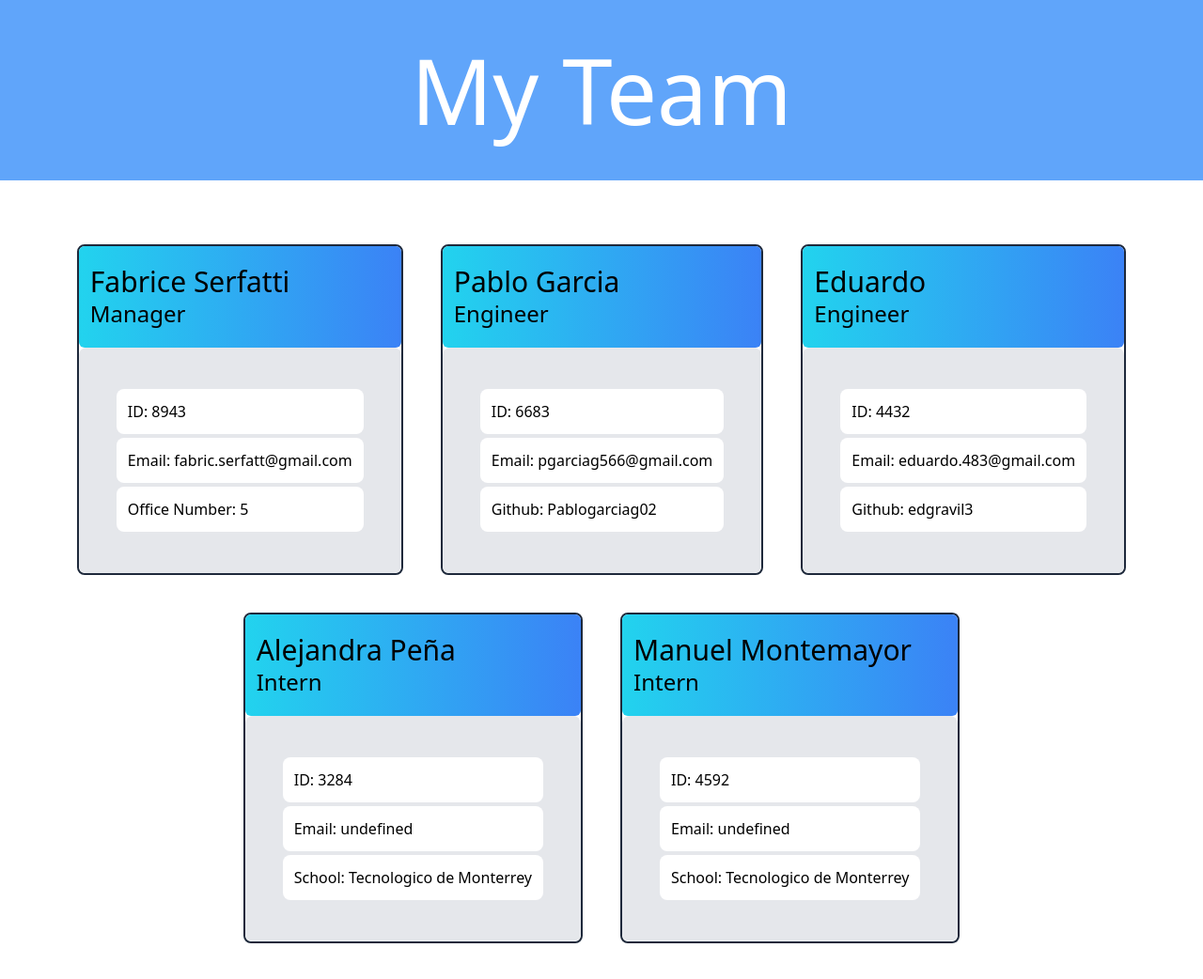
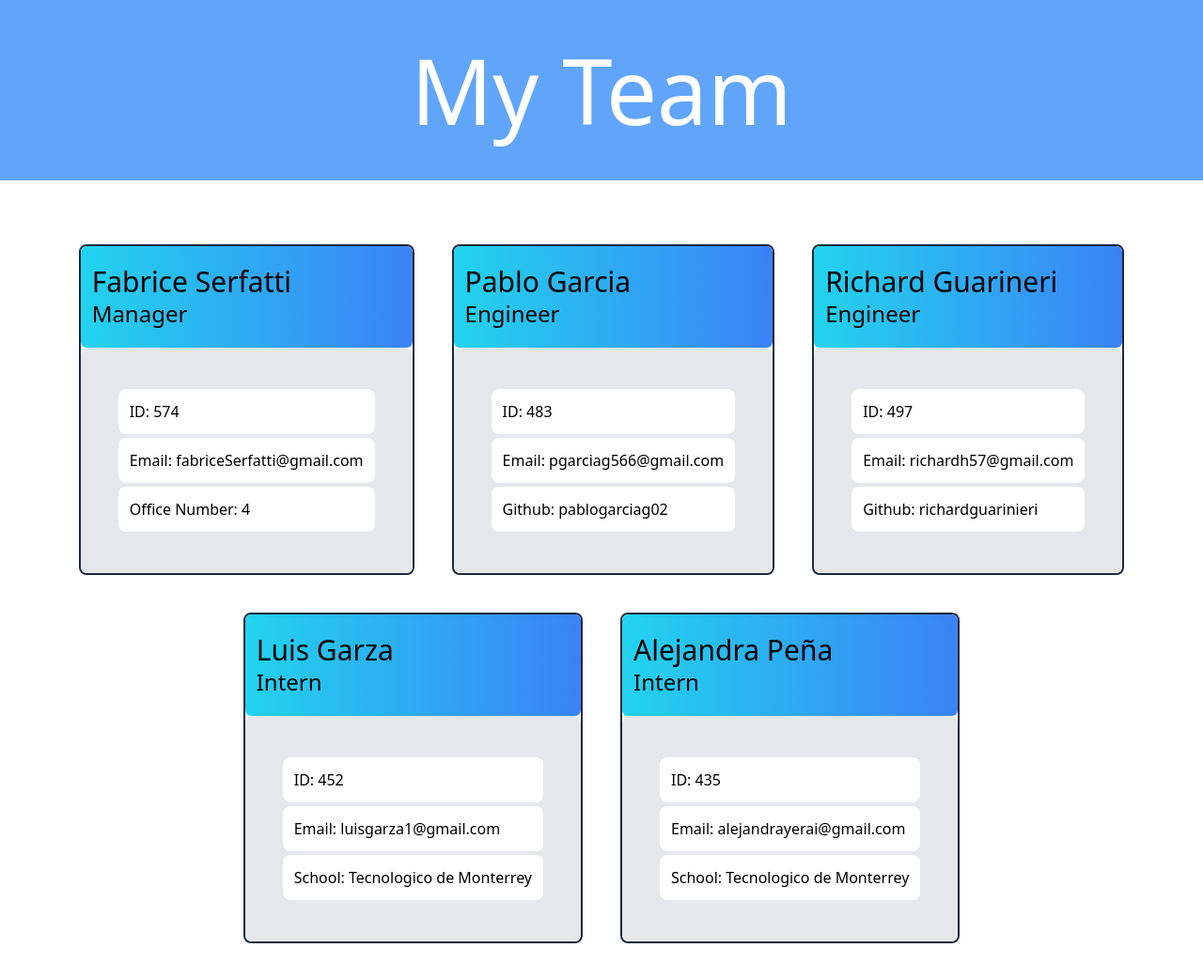
Before and after one commit to Pablogarciag02/Team-Profile-Generator, a website: page dist/index.html in a window 1280 px wide. Shown: the whole page at 94% size. Drawn offline with nearby package versions, Linux system fonts and the light colour scheme.

Commit message:
Html page created from video

```diff
--- a/dist/index.html
+++ b/dist/index.html
@@ -26,11 +26,11 @@
         </div>
 
         <div class="bg-gray-200 p-3 py-10 px-10 rounded-lg ">
-            <p class ="bg-white p-3 my-1 rounded-lg">ID: 8943</p>
+            <p class ="bg-white p-3 my-1 rounded-lg">ID: 574</p>
 
-            <p class ="bg-white p-3 my-1 rounded-lg">Email: <a href="mailto:fabric.serfatt@gmail.com">fabric.serfatt@gmail.com</a></p>
+            <p class ="bg-white p-3 my-1 rounded-lg">Email: <a href="mailto:fabriceSerfatti@gmail.com">fabriceSerfatti@gmail.com</a></p>
 
-            <p class ="bg-white p-3 my-1 rounded-lg">Office Number: 5</p>
+            <p class ="bg-white p-3 my-1 rounded-lg">Office Number: 4</p>
         </div>
     </div>
     <div class ="m-5 border-2 border-slate-800 rounded-lg">
@@ -41,26 +41,41 @@
         </div>
 
         <div class="bg-gray-200 p-3 py-10 px-10 rounded-lg ">
-            <p class ="bg-white p-3 my-1 rounded-lg">ID: 6683</p>
+            <p class ="bg-white p-3 my-1 rounded-lg">ID: 483</p>
 
             <p class ="bg-white p-3 my-1 rounded-lg">Email: <a href="mailto:pgarciag566@gmail.com">pgarciag566@gmail.com</a></p>
 
-            <p class ="bg-white p-3 my-1 rounded-lg">Github:<a href="https://github.com/Pablogarciag02"> Pablogarciag02</a></p>
+            <p class ="bg-white p-3 my-1 rounded-lg">Github:<a href="https://github.com/Pablogarciag02"> pablogarciag02</a></p>
         </div>
     </div>
     <div class ="m-5 border-2 border-slate-800 rounded-lg">
         <div class ="bg-gradient-to-r from-cyan-400 to-blue-500 hover:from-blue-500 hover:to-cyan-400 p-3 py-5 border-1 rounded-md">
-            <h2 class="text-3xl">Eduardo </h2>
+            <h2 class="text-3xl">Richard Guarineri</h2>
             <h3 class ="text-2xl">Engineer</h3>
             <i class="gg-code-slash"></i>
         </div>
 
         <div class="bg-gray-200 p-3 py-10 px-10 rounded-lg ">
-            <p class ="bg-white p-3 my-1 rounded-lg">ID: 4432</p>
+            <p class ="bg-white p-3 my-1 rounded-lg">ID: 497</p>
 
-            <p class ="bg-white p-3 my-1 rounded-lg">Email: <a href="mailto:eduardo.483@gmail.com">eduardo.483@gmail.com</a></p>
+            <p class ="bg-white p-3 my-1 rounded-lg">Email: <a href="mailto:richardh57@gmail.com">richardh57@gmail.com</a></p>
 
-            <p class ="bg-white p-3 my-1 rounded-lg">Github:<a href="https://github.com/Pablogarciag02"> edgravil3</a></p>
+            <p class ="bg-white p-3 my-1 rounded-lg">Github:<a href="https://github.com/richardguarnieri"> richardguarinieri</a></p>
+        </div>
+    </div>
+    <div class ="m-5 border-2 border-slate-800 rounded-lg">
+        <div class ="bg-gradient-to-r from-cyan-400 to-blue-500 hover:from-blue-500 hover:to-cyan-400 p-3 py-5 border-1 rounded-md">
+            <h2 class="text-3xl">Luis Garza</h2>
+            <h3 class ="text-2xl">Intern</h3>
+            <i class="gg-boy"></i>
+        </div>
+
+        <div class="bg-gray-200 p-3 py-10 px-10 rounded-lg ">
+            <p class ="bg-white p-3 my-1 rounded-lg">ID: 452</p>
+
+            <p class ="bg-white p-3 my-1 rounded-lg">Email: <a href="mailto:luisgarza1@gmail.com">luisgarza1@gmail.com</a></p>
+
+            <p class ="bg-white p-3 my-1 rounded-lg">School: Tecnologico de Monterrey</p>
         </div>
     </div>
     <div class ="m-5 border-2 border-slate-800 rounded-lg">
@@ -71,24 +86,9 @@
         </div>
 
         <div class="bg-gray-200 p-3 py-10 px-10 rounded-lg ">
-            <p class ="bg-white p-3 my-1 rounded-lg">ID: 3284</p>
+            <p class ="bg-white p-3 my-1 rounded-lg">ID: 435</p>
 
-            <p class ="bg-white p-3 my-1 rounded-lg">Email: <a href="mailto:undefined">undefined</a></p>
-
-            <p class ="bg-white p-3 my-1 rounded-lg">School: Tecnologico de Monterrey</p>
-        </div>
-    </div>
-    <div class ="m-5 border-2 border-slate-800 rounded-lg">
-        <div class ="bg-gradient-to-r from-cyan-400 to-blue-500 hover:from-blue-500 hover:to-cyan-400 p-3 py-5 border-1 rounded-md">
-            <h2 class="text-3xl">Manuel Montemayor</h2>
-            <h3 class ="text-2xl">Intern</h3>
-            <i class="gg-boy"></i>
-        </div>
-
-        <div class="bg-gray-200 p-3 py-10 px-10 rounded-lg ">
-            <p class ="bg-white p-3 my-1 rounded-lg">ID: 4592</p>
-
-            <p class ="bg-white p-3 my-1 rounded-lg">Email: <a href="mailto:undefined">undefined</a></p>
+            <p class ="bg-white p-3 my-1 rounded-lg">Email: <a href="mailto:alejandrayerai@gmail.com">alejandrayerai@gmail.com</a></p>
 
             <p class ="bg-white p-3 my-1 rounded-lg">School: Tecnologico de Monterrey</p>
         </div>
```
